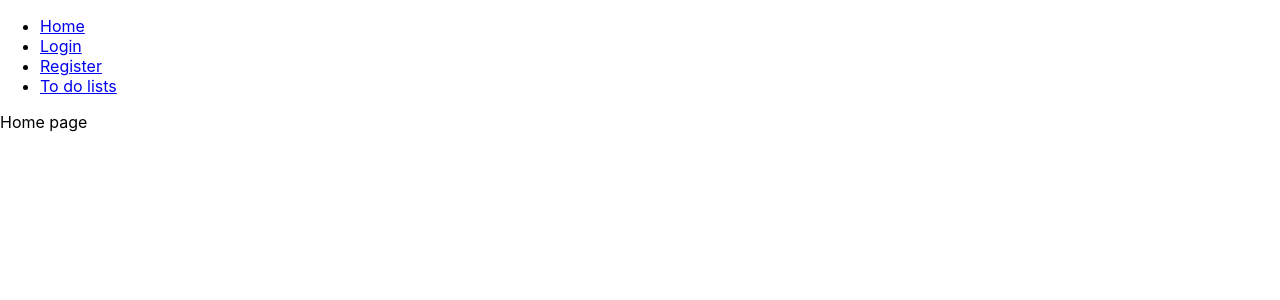
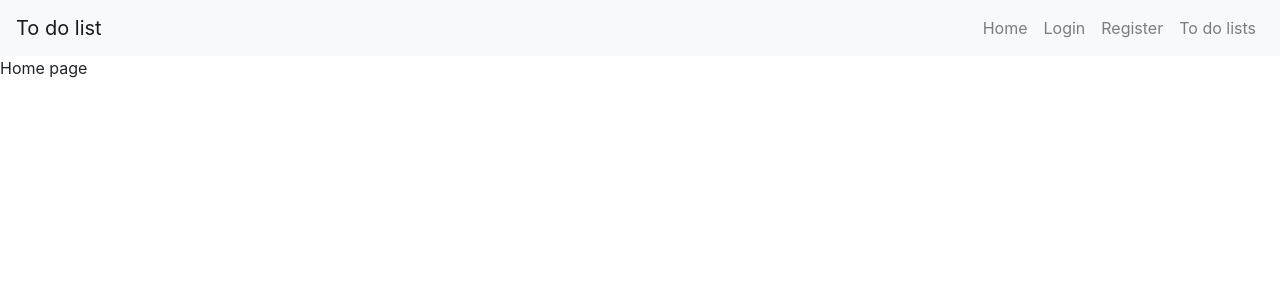
Before and after one commit to nastia1998/Client, a React (Create React App) app in the folder todolist/: page / in a window 1280 px wide. Shown: the top 300 px of the page. Built offline with nearby package versions, Linux system fonts and the light colour scheme; no server answers.

Commit message:
update nav bar with style

```diff
--- a/todolist/src/App.js
+++ b/todolist/src/App.js
@@ -1,7 +1,7 @@
 import React, {Component} from 'react';
 import './App.css';
 import { BrowserRouter as Router, Route, Link} from 'react-router-dom';
-import { browserHistory } from 'react-router';
+//import { browserHistory } from 'react-router';
 import axios from 'axios';
 
 import HomePage from './components/HomePage';
--- a/todolist/src/components/NavBar.js
+++ b/todolist/src/components/NavBar.js
@@ -1,15 +1,67 @@
 import React, { Component } from 'react';
+import '../../node_modules/bootstrap/dist/css/bootstrap.min.css';
 import { Link } from 'react-router-dom';
+import {
+    Collapse,
+    Navbar,
+    NavbarToggler,
+    NavbarBrand,
+    Nav,
+    NavItem,
+    NavLink,
+    UncontrolledDropdown,
+    DropdownToggle,
+    DropdownMenu,
+    DropdownItem
+}
+    from 'reactstrap';
+
 class NavBar extends Component {
+
+    constructor(props) {
+        super(props);
+
+        this.toggle = this.toggle.bind(this);
+        this.state = {
+            isOpen: false
+        };
+    }
+
+    toggle() {
+        this.setState({
+            isOpen: !this.state.isOpen
+        });
+    }
+
     render() {
         return (
-            <header>
+            /*<header>
                 <ul id="headerButtons">
                     <li className="navButton"><Link to="">Home</Link></li>
                     <li className="navButton"><Link to="/login">Login</Link></li>
                     <li className="navButton"><Link to="/register">Register</Link></li>
                     <li className="navButton"><Link to="/todolists">To do lists</Link></li>
                 </ul>
+            </header>*/
+            <header>
+                <Navbar color="light" light expand="md">
+                    <NavbarBrand href="/">To do list</NavbarBrand>
+                    <NavbarToggler onClick={this.toggle} />
+                        <Nav className="ml-auto" navbar>
+                            <NavItem>
+                                <NavLink href="/">Home</NavLink>
+                            </NavItem>
+                            <NavItem>
+                                <NavLink href="/login">Login</NavLink>
+                            </NavItem>
+                            <NavItem>
+                                <NavLink href="/register">Register</NavLink>
+                            </NavItem>
+                            <NavItem>
+                                <NavLink href="/todolists">To do lists</NavLink>
+                            </NavItem>
+                        </Nav>
+                </Navbar>
             </header>
         )
     }
```
